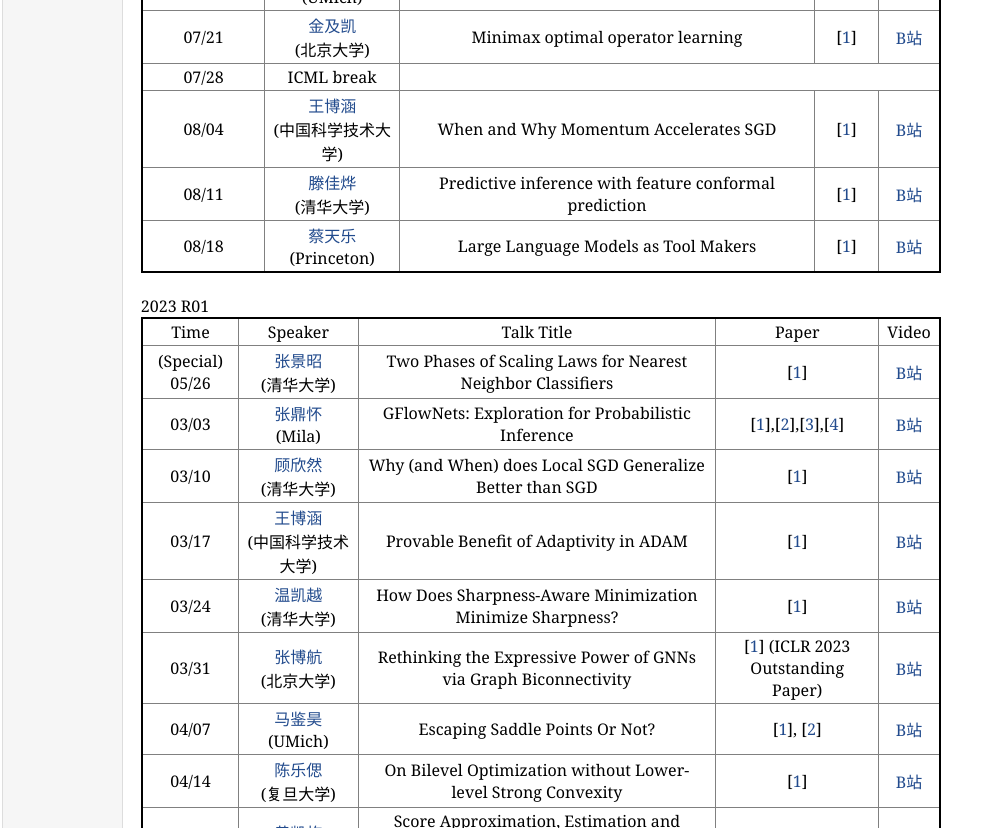
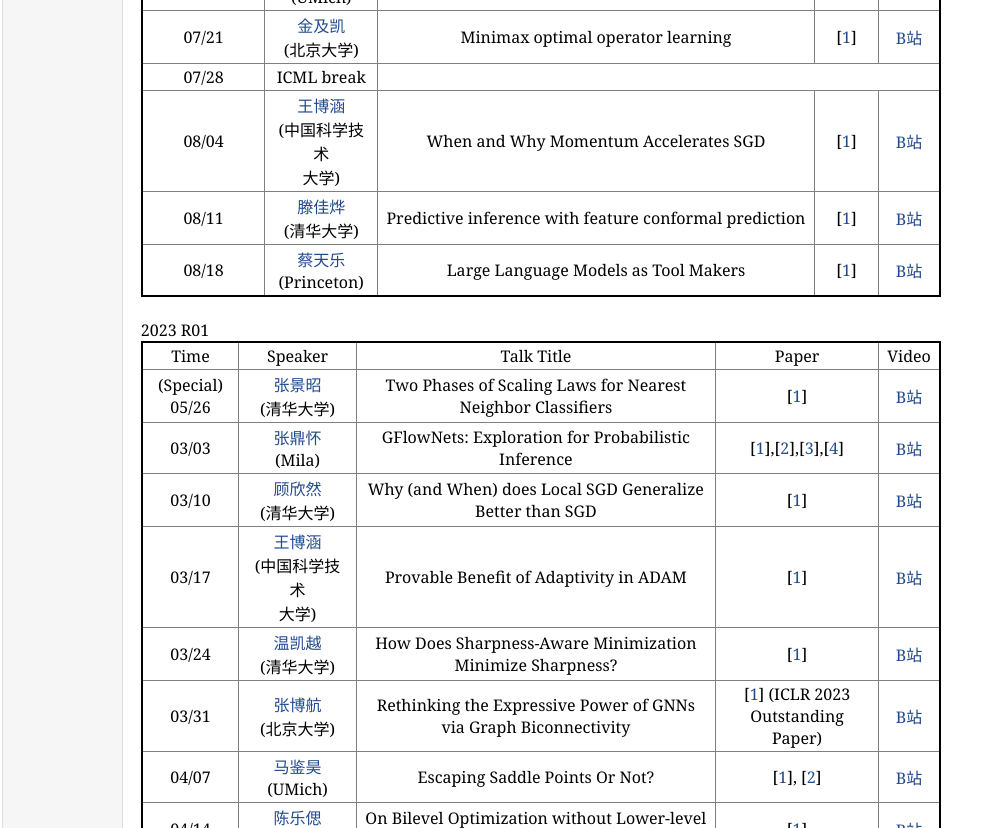
Before and after one commit to jiaye12/jiaye12.github.io, a plain HTML site: page index.html in a window 1280 px wide. Shown: the part 2481-3309 px from the top of the page, without its empty margins (0-1002 px from the left). Drawn offline with Linux system fonts and the light colour scheme.

Commit message:
Adjust Format

```diff
--- a/index.html
+++ b/index.html
@@ -212,7 +212,7 @@ FAI-Seminar (International Seminar on Foundational Artificial Intelligence) 是
 </tr>
 <tr>
   <td>12/8</td>
-  <td><a href="https://fengleifan.github.io/Feng-Lei.Fan.github.io/about.html">范凤磊</a><br>(香港中文大学)</td>
+  <td><a href="https://fengleifan.github.io/Feng-Lei.Fan.github.io/about.html">范凤磊</a><br>(香港中文<br>大学)</td>
   <td>In Pursuit of Deciphering ReLU Networks and Beyond</td>
   <td><a href="https://mp.weixin.qq.com/s/AoavRQYFJioqZ9JAgZYwqw">Talk Info</a></td>
   <td>[<a href="https://www.jmlr.org/papers/volume24/21-0579/21-0579.pdf">1</a>]</td>
@@ -305,7 +305,7 @@ FAI-Seminar (International Seminar on Foundational Artificial Intelligence) 是
 </tr>
 <tr>
   <td>08/04</td>
-  <td><a href="https://bhwangfy.github.io/">王博涵</a><br>(中国科学技术大学)</td>
+  <td><a href="https://bhwangfy.github.io/">王博涵</a><br>(中国科学技术<br>大学)</td>
   <td>When and Why Momentum Accelerates SGD</td>
   <td>[<a href="https://arxiv.org/abs/2306.09000">1</a>]</td>
   <td><a href="https://www.bilibili.com/video/BV1UX4y177Nj/?spm_id_from=333.999.0.0">B站</a></td>
@@ -358,7 +358,7 @@ FAI-Seminar (International Seminar on Foundational Artificial Intelligence) 是
 </tr>
 <tr>
   <td>03/17</td>
-  <td><a href="https://bhwangfy.github.io/">王博涵</a><br>(中国科学技术大学)</td>
+  <td><a href="https://bhwangfy.github.io/">王博涵</a><br>(中国科学技术<br>大学)</td>
   <td>Provable Benefit of Adaptivity in ADAM</td>
   <td>[<a href="https://arxiv.org/abs/2208.09900">1</a>]</td>
   <td><a href="https://www.bilibili.com/video/BV19L411k7gP">B站</a></td>
```
